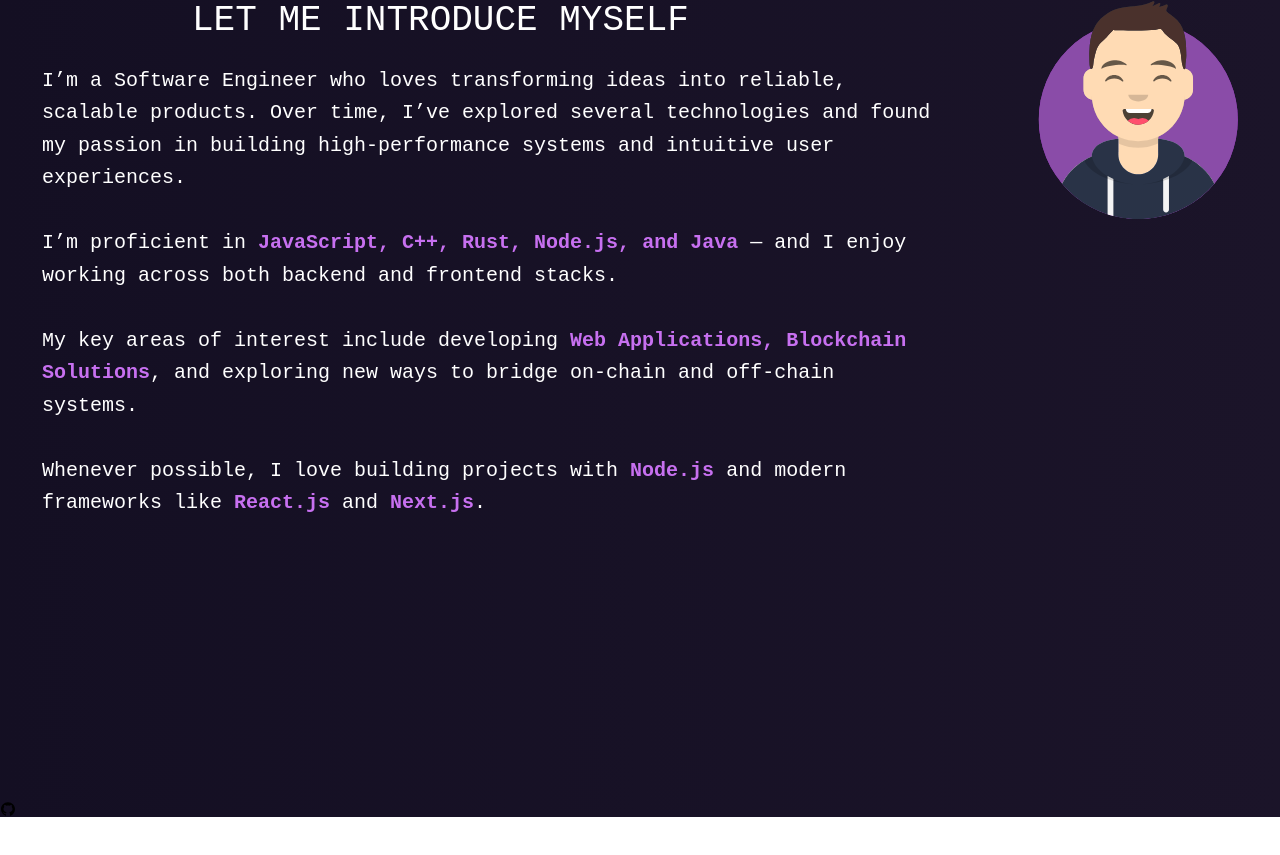
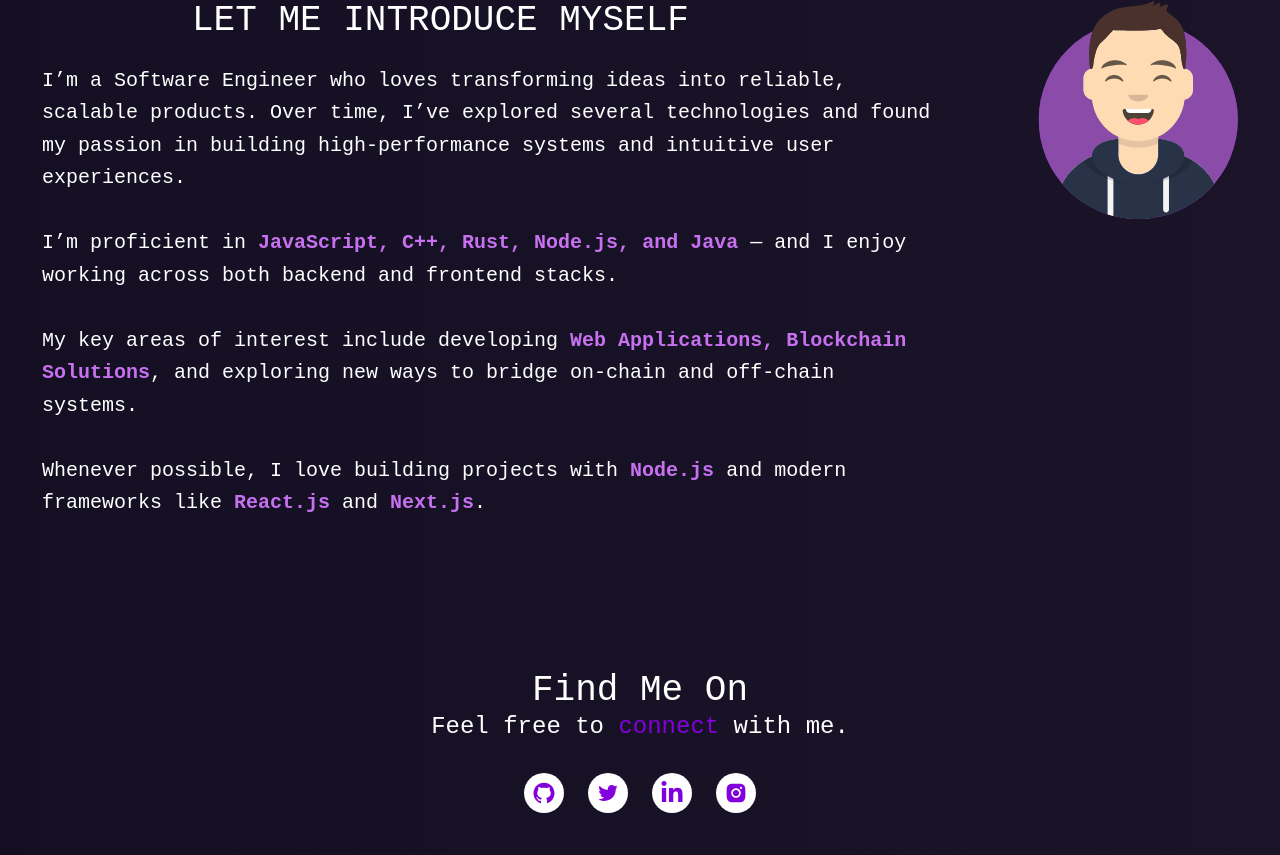
Before and after one commit to Anuj5588/anuj-kumar-rai-portfolio, a Next.js app: page / in a window 1280 px wide. Shown: the part 761-1616 px from the top of the page. Before the commit the page ends 1578 px from the top, so only its background shows below. Built offline with nearby package versions, Linux system fonts and the light colour scheme.

Commit message:
addded new fotter code

```diff
--- a/app/component/Footer/page.js
+++ b/app/component/Footer/page.js
@@ -1,5 +1,6 @@
 import React from 'react'
 import Image from 'next/image'
+import { PT_Mono } from 'next/font/google';
 import {
   AiFillGithub,
   AiOutlineTwitter,
@@ -9,9 +10,39 @@
 
 const Contactsection = () => {
   return (
-    <div>
-        <AiFillGithub/>
+    <>
+    <div className='-translate-y-[130px] flex flex-col items-center'>
+      <div className='text-white text-4xl font-monoPT'>
+        Find Me On
+      </div>
+      <div className='text-white text-2xl'>Feel free to <span className='text-purple-700'>connect</span> with me.</div>
     </div>
+      <div className="flex gap-6 -translate-y-[100px] justify-center">
+      {/* GitHub */}
+      <div className="w-10 h-10 bg-white rounded-full flex items-center justify-center
+                      hover:scale-110 transition duration-300 cursor-pointer">
+        <AiFillGithub className="text-purple-700 text-2xl" />
+      </div>
+
+      {/* Twitter */}
+      <div className="w-10 h-10 bg-white rounded-full flex items-center justify-center
+                      hover:scale-110 transition duration-300 cursor-pointer">
+        <AiOutlineTwitter className="text-purple-700 text-2xl" />
+      </div>
+
+      {/* LinkedIn */}
+      <div className="w-10 h-10 bg-white rounded-full flex items-center justify-center
+                      hover:scale-110 transition duration-300 cursor-pointer">
+        <FaLinkedinIn className="text-purple-700 text-2xl" />
+      </div>
+
+      {/* Instagram */}
+      <div className="w-10 h-10 bg-white rounded-full flex items-center justify-center
+                      hover:scale-120 transition duration-300 cursor-pointer">
+        <AiFillInstagram className="text-purple-700 text-2xl" />
+      </div>
+    </div>
+    </>
   )
 }
 
```
Also changed, not shown: app/Readme.md (added).
